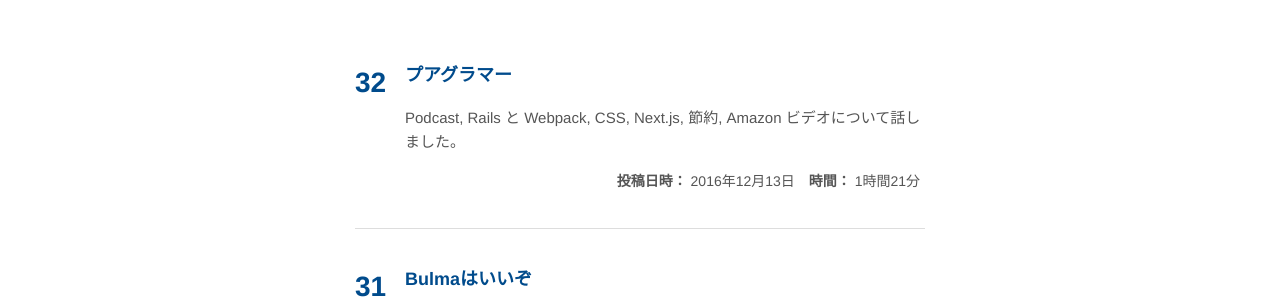
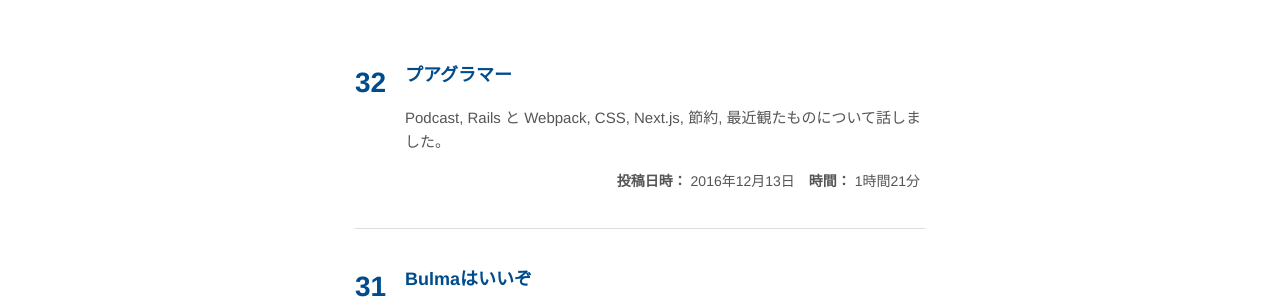
Before and after one commit to kumocast/kumocast.github.io, a Jekyll site: the page built from index.html, in a window 1280 px wide and 900 px high. Shown: the part 362-662 px from the top of the window. Built offline with Jekyll 4.4.1, drawn with Linux system fonts in a browser that asks for light colours; nearby versions of some CDN libraries.

Commit message:
Update 2016-12-13-poor-grammer.md

```diff
--- a/_posts/2016-12-13-poor-grammer.md
+++ b/_posts/2016-12-13-poor-grammer.md
@@ -5,7 +5,7 @@ date: 2016-12-13 00:00:00
 duration: 1時間21分
 members: ["gaaamii", "karur4n"]
 audio: http://kumocast.jp/audios/32.mp3
-description: Podcast, Rails と Webpack, CSS, Next.js, 節約, Amazon ビデオについて話しました。
+description: Podcast, Rails と Webpack, CSS, Next.js, 節約, 最近観たものについて話しました。
 number: 32
 ---
 
```
